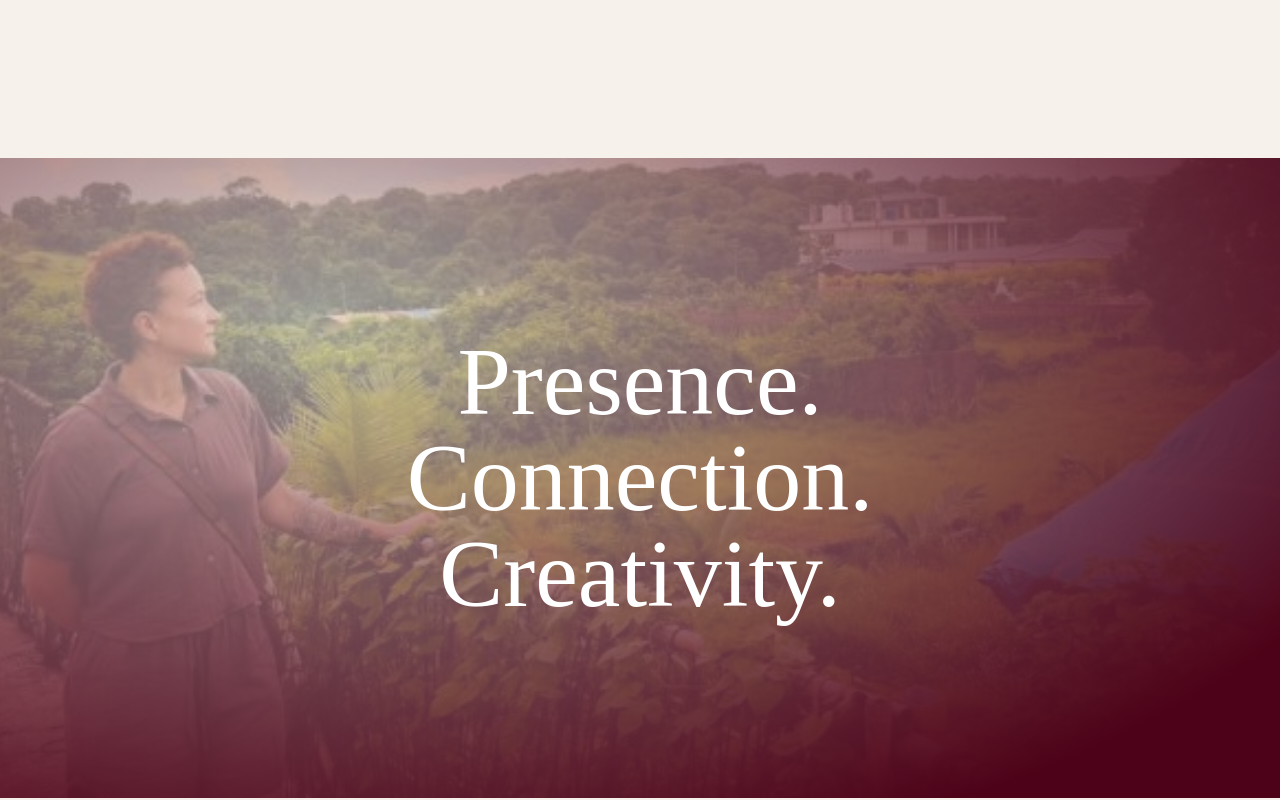
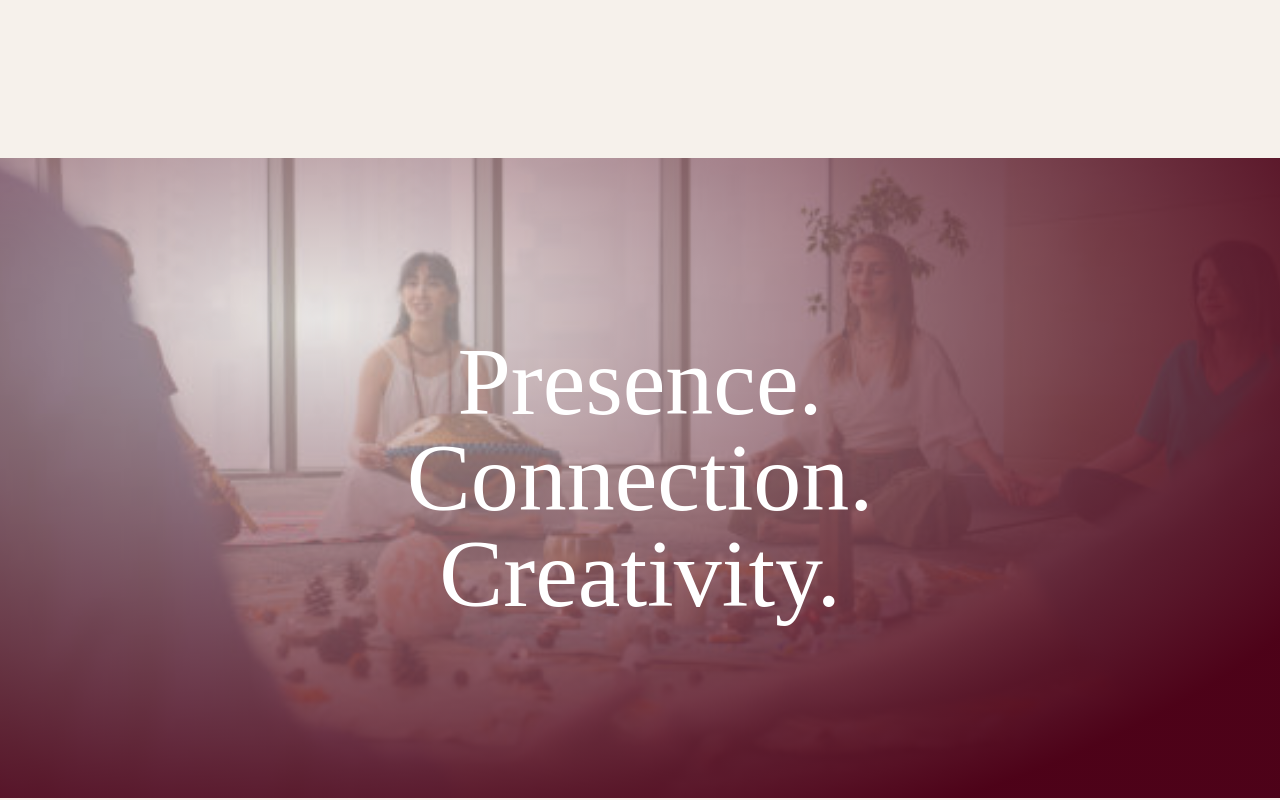
Before and after one commit to rahim-cmd/cirlia, a React (Vite) app: page / in a window 1280 px wide. Shown: the part 6340-7140 px from the top of the page. Built offline with nearby package versions, Linux system fonts and the light colour scheme.

Commit message:
parallax image fixed

```diff
--- a/src/components/ParallaxQuote.jsx
+++ b/src/components/ParallaxQuote.jsx
@@ -14,7 +14,7 @@ const ParallaxQuote = () => {
     >
 
       <img
-        src="/images/founder.jpeg"
+        src="/images/med.jpg"
         className="
         absolute
         inset-0
```
